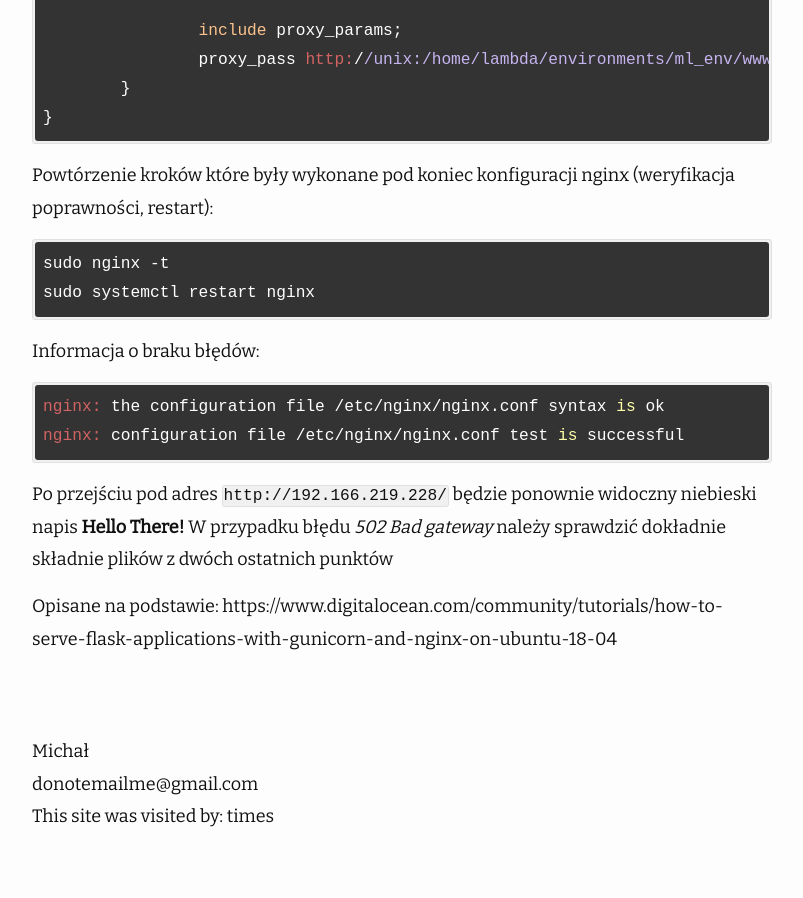
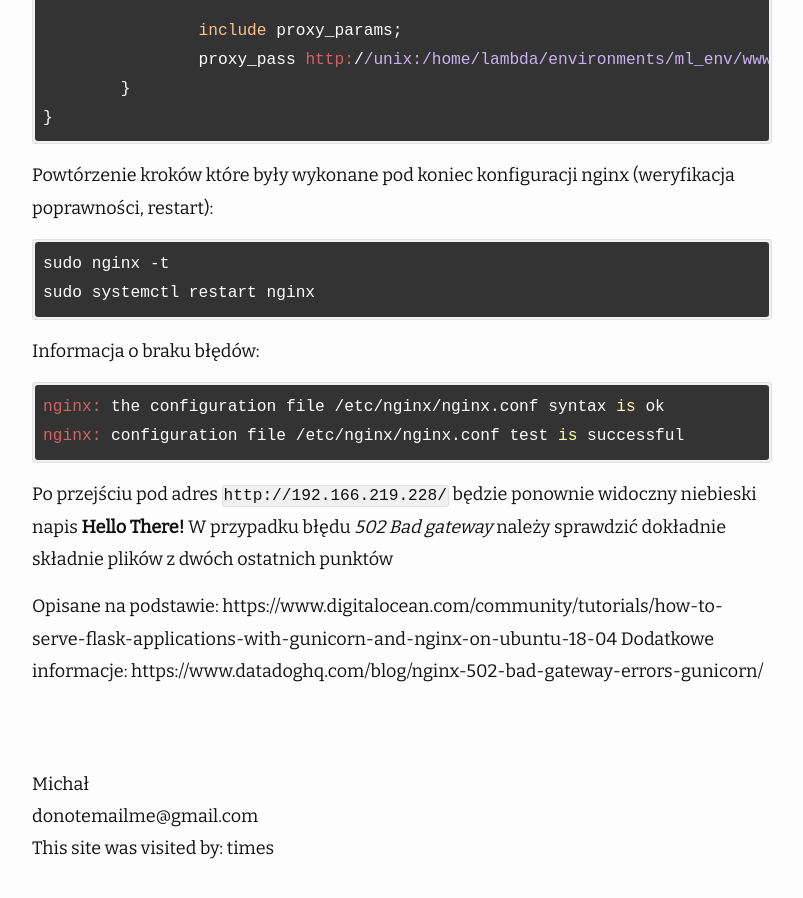
Before and after one commit to mgurg/mgurg.github.io, a Jekyll site: the page built from _posts/2020-01-20-konfiguracja-serwera-flask-ngnix.md, in a window 1280 px wide and 900 px high, scrolled down 8732 px. Shown: the whole window, without its empty margins (238-1041 px from the left). Built offline with Jekyll 4.4.1, drawn with Linux system fonts in a browser that asks for light colours; nearby versions of some CDN libraries; comment, search, counter and statistics services are not loaded; before the commit the page ends 9599 px from its top, so only the background shows below that.

Commit message:
Update 2020-01-20-konfiguracja-serwera-flask-ngnix.md

```diff
--- a/_posts/2020-01-20-konfiguracja-serwera-flask-ngnix.md
+++ b/_posts/2020-01-20-konfiguracja-serwera-flask-ngnix.md
@@ -380,3 +380,4 @@ nginx: configuration file /etc/nginx/nginx.conf test is successful
 Po przejściu pod adres `http://192.166.219.228/` będzie ponownie widoczny niebieski napis **Hello There!** W przypadku błędu *502 Bad gateway* należy sprawdzić dokładnie składnie plików z dwóch ostatnich punktów
 
 Opisane na podstawie: https://www.digitalocean.com/community/tutorials/how-to-serve-flask-applications-with-gunicorn-and-nginx-on-ubuntu-18-04
+Dodatkowe informacje: https://www.datadoghq.com/blog/nginx-502-bad-gateway-errors-gunicorn/
```
